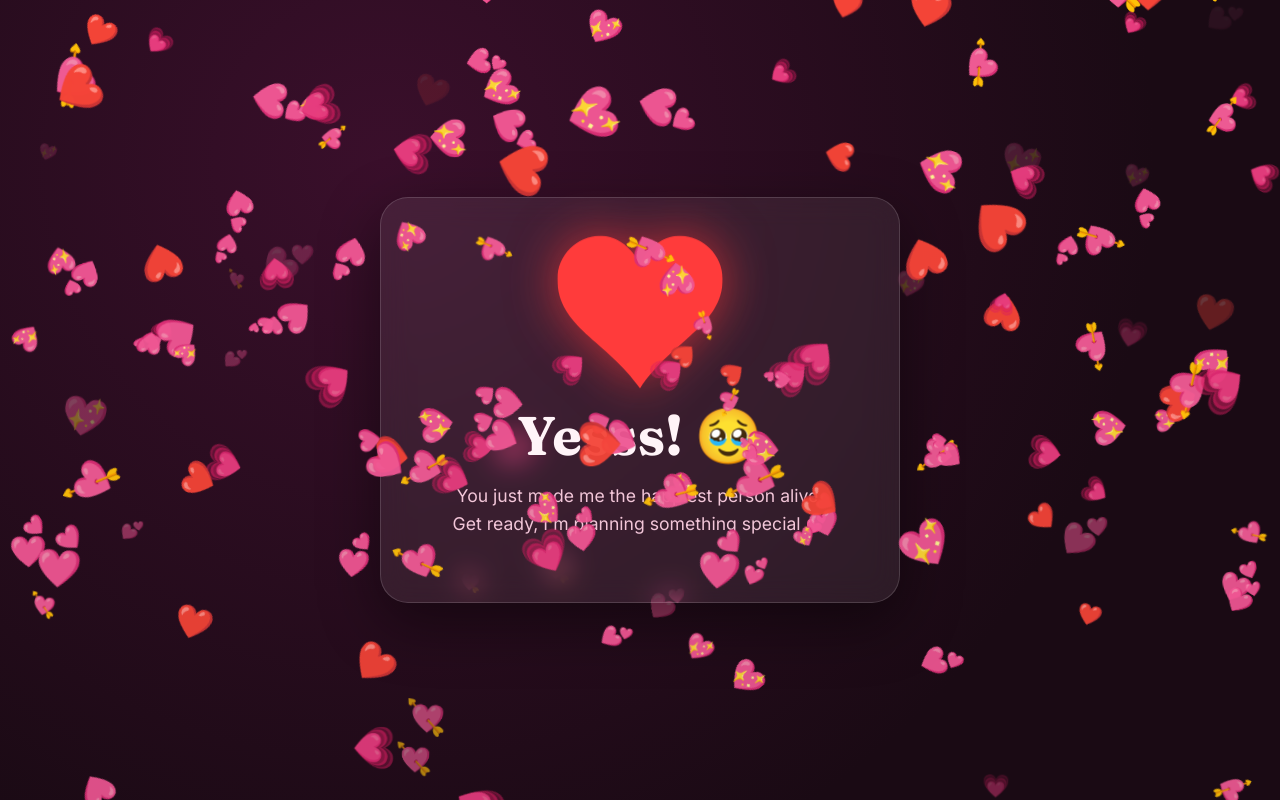
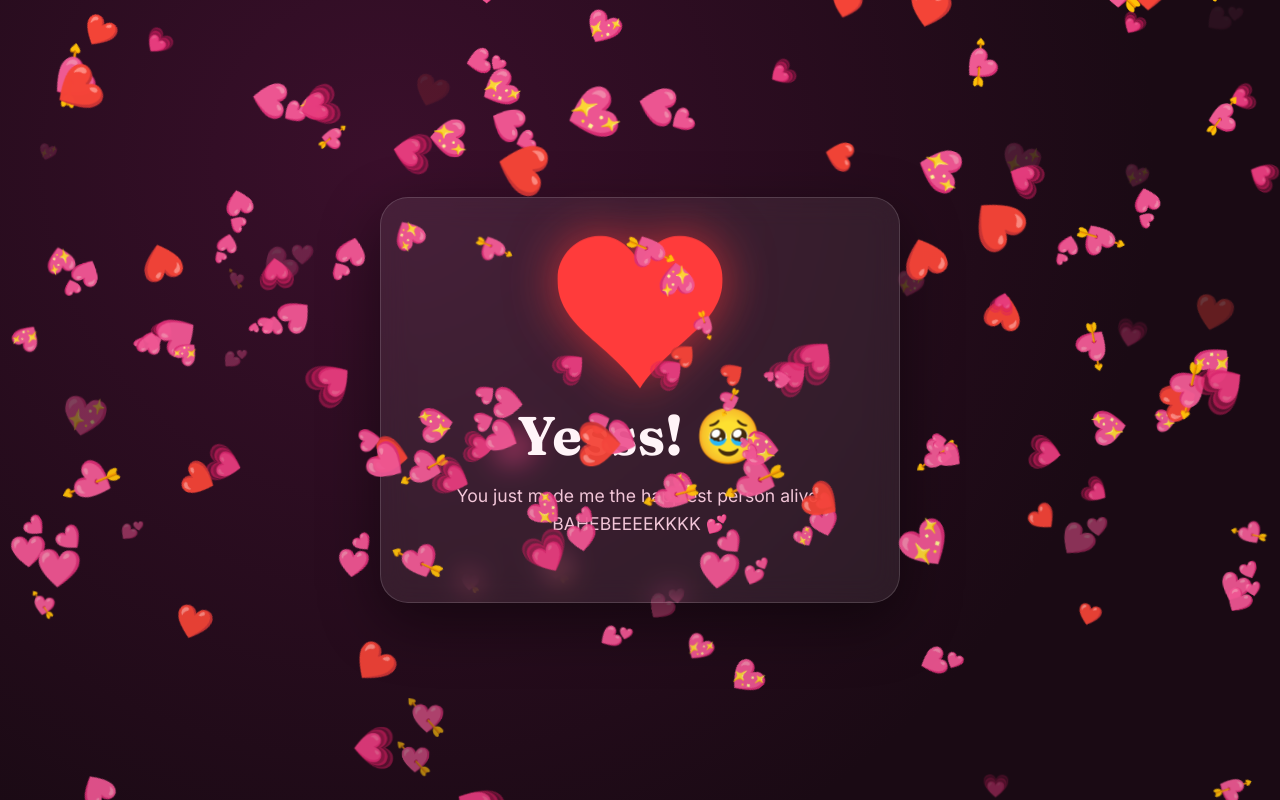
Before and after one commit to ahmedtamer04/test-site, a plain HTML site: page index.html in a window 1280 px wide. Both pictures are taken after a click on the button "Yes 💖". Drawn offline with Linux system fonts and the light colour scheme.

Commit message:
Update website

```diff
--- a/index.html
+++ b/index.html
@@ -35,7 +35,7 @@
         </svg>
       </div>
       <h2>Yesss! 🥹</h2>
-      <p class="sub">You just made me the happiest person alive.<br />Get ready, I'm planning something special 💕</p>
+      <p class="sub">You just made me the happiest person alive.<br />BAHEBEEEEKKKK 💕</p>
     </section>
 
     <!-- Screen 3: no -->
```
